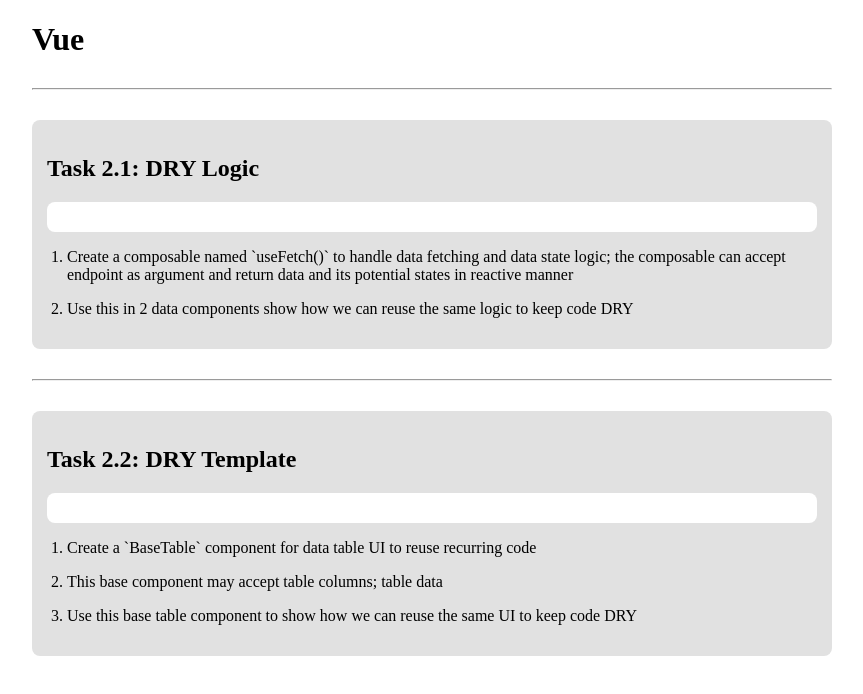
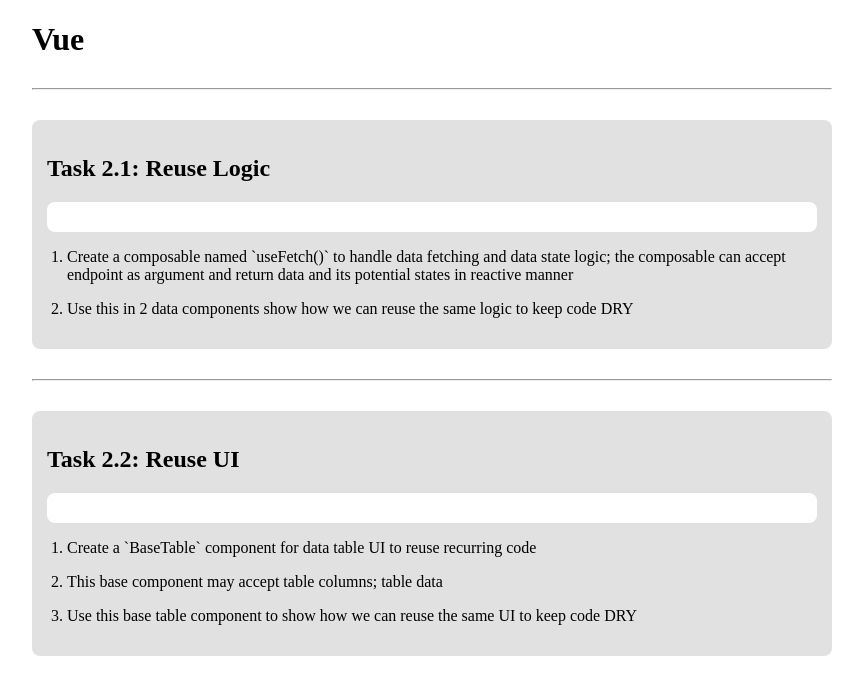
Before and after one commit to imfaisalkh/frontend-tasks, a Vue app: page /vue/task-2 in a window 1280 px wide. Shown: the top 694 px of the page, without its empty margins (208-1071 px from the left). Built offline with nearby package versions, Linux system fonts and the light colour scheme.

Commit message:
fix: minor changes to questions

```diff
--- a/src/views/js/Arrays.vue
+++ b/src/views/js/Arrays.vue
@@ -70,6 +70,10 @@
     title:
       "What is the difference between pop() and at() methods in given context",
     image: "../src/assets/js-array-pop-at.png",
+  },
+  {
+    title: "What is the result of following code; explain",
+    image: "../src/assets/js-array-comparison.png",
   },
 ];
 
--- a/src/views/vue/Task-2.vue
+++ b/src/views/vue/Task-2.vue
@@ -35,7 +35,7 @@
     <h1>Vue</h1>
 
     <!-- Plz Ignore this -->
-    <questions-list title="Task 2.1: DRY Logic" :data="questions" />
-    <questions-list title="Task 2.2: DRY Template" :data="questions2" />
+    <questions-list title="Task 2.1: Reuse Logic" :data="questions" />
+    <questions-list title="Task 2.2: Reuse UI" :data="questions2" />
   </div>
 </template>
```
Also changed, not shown: src/assets/js-array-comparison.png (added).
